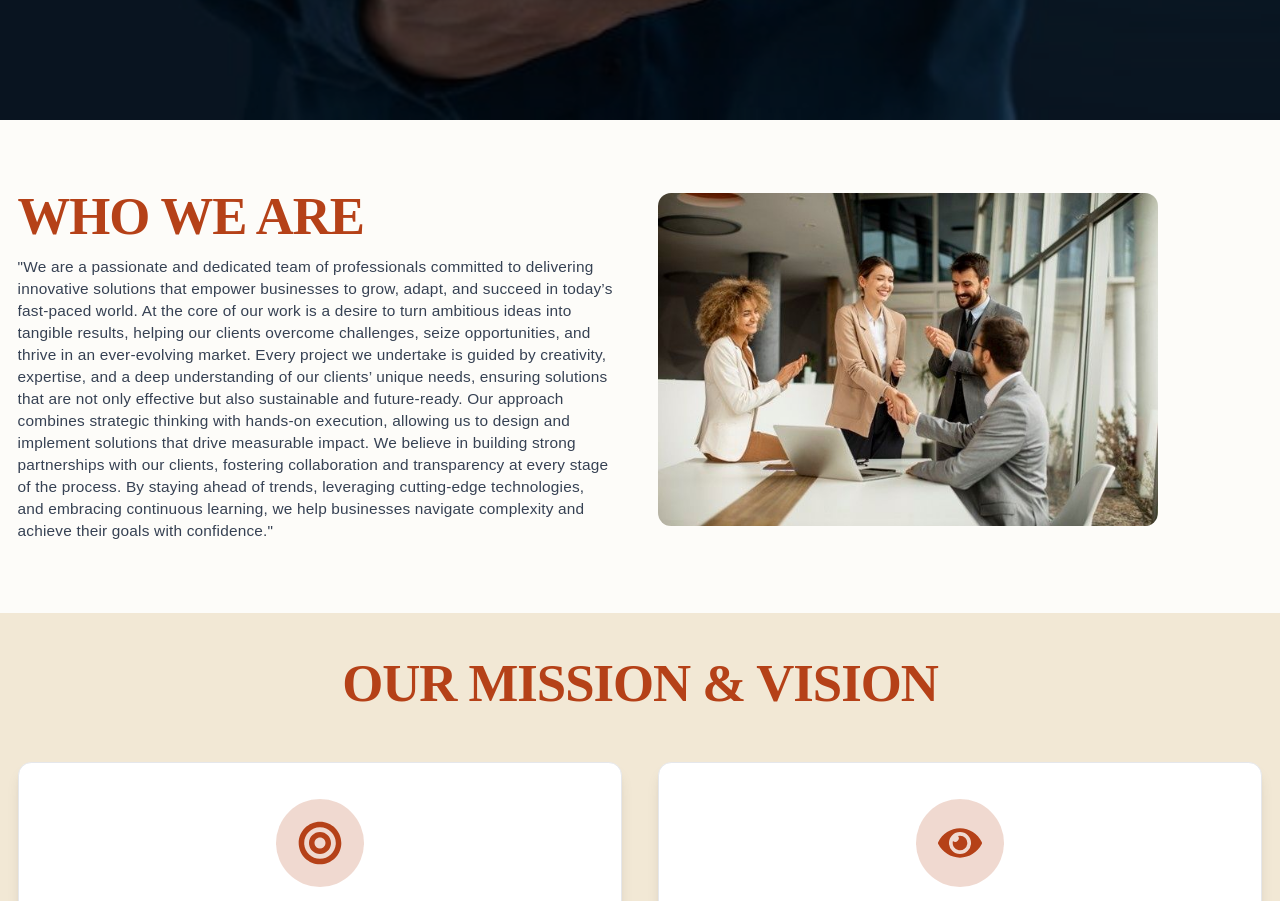
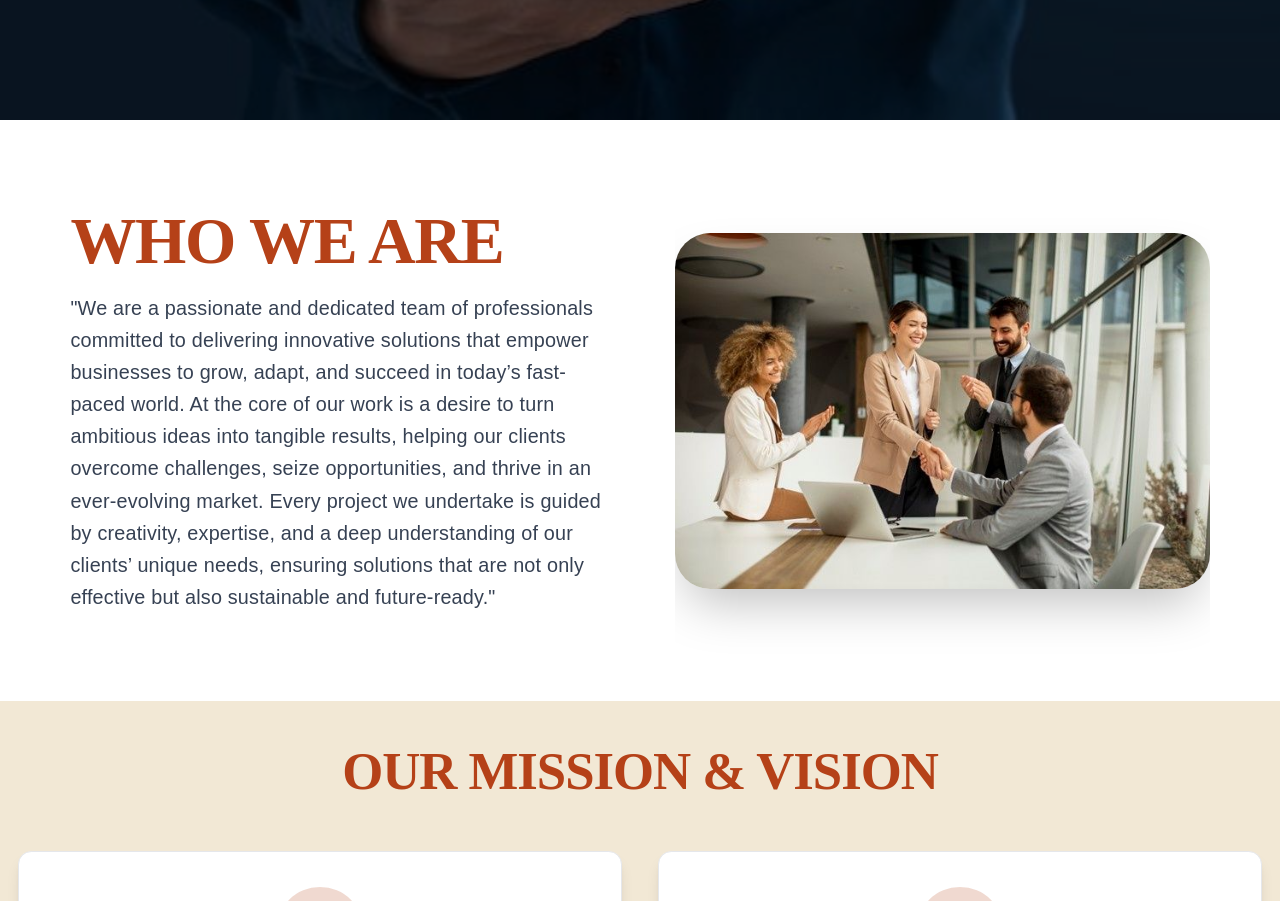
Before and after one commit to Umarnazir-7860/Bizgrow-Digital, a Next.js app: page /about-us in a window 1280 px wide. Shown: the part 680-1581 px from the top of the page. Built offline with nearby package versions, Linux system fonts and the light colour scheme.

Commit message:
Fix a about page section

```diff
--- a/app/about-us/page.jsx
+++ b/app/about-us/page.jsx
@@ -53,20 +53,22 @@ export default function AboutPage() {
         </div>
       </section>
 
-      {/* Overview Section */}
-      <div
-        className=" mx-auto flex flex-col dark:bg-[#000B25] dark:border-y-2
-       dark:border-red-700 lg:flex-row items-center py-6 px-4 gap-8"
-      >
-        {/* Text */}
-        <div className="w-full lg:w-1/2 py-5 md:py-10  flex flex-col space-y-3">
+    {/* Overview Section Wrapper: Poori screen ka background aur border yahan aayega */}
+<section className="w-full bg-white dark:bg-[#000B25] dark:border-y-2 dark:border-red-700 py-12 md:py-20">
+
+  {/* Content Container: Ye content ko center mein rakhega aur sides par padding dega */}
+  <div className="max-w-7xl mx-auto px-6 sm:px-10 md:px-16 flex flex-col lg:flex-row items-center gap-10 lg:gap-16">
+
+    {/* Text Side */}
+    <div className="w-full lg:w-1/2 flex flex-col space-y-4">
       <FadeIn direction="right" delay={0.2}>
-            <h1 className="text-4xl md:text-5xl font-bold text-[#B54118]">
+        <h2 className="text-4xl md:text-5xl lg:text-6xl font-black text-[#B54118] uppercase tracking-tighter">
           Who We Are
-            </h1>
+        </h2>
       </FadeIn>
+
       <FadeIn direction="right" delay={0.4}>
-            <p className="text-gray-700 dark:text-white text-sm mr-2 md:text-md">
+        <p className="text-gray-700 dark:text-white text-sm sm:text-base md:text-lg leading-relaxed text-justify md:text-left">
           "We are a passionate and dedicated team of professionals committed
           to delivering innovative solutions that empower businesses to
           grow, adapt, and succeed in today’s fast-paced world. At the core
@@ -76,32 +78,30 @@ export default function AboutPage() {
           project we undertake is guided by creativity, expertise, and a
           deep understanding of our clients’ unique needs, ensuring
           solutions that are not only effective but also sustainable and
-              future-ready. Our approach combines strategic thinking with
-              hands-on execution, allowing us to design and implement solutions
-              that drive measurable impact. We believe in building strong
-              partnerships with our clients, fostering collaboration and
-              transparency at every stage of the process. By staying ahead of
-              trends, leveraging cutting-edge technologies, and embracing
-              continuous learning, we help businesses navigate complexity and
-              achieve their goals with confidence."
+          future-ready."
         </p>
       </FadeIn>
     </div>
 
-        {/* Image */}
-
-        <div className="w-full lg:w-1/2 flex justify-center -mt-5 mb-3 md:mt-8 lg:mt-0">
+    {/* Image Side */}
+    <div className="w-full lg:w-1/2 flex justify-center lg:justify-end">
       <FadeIn direction="left" delay={0.4}>
+        <div className="relative">
           <Image
             src="/team-collaboration.jpg"
-              width={500}
+            width={550}
             height={400}
-              className="rounded-xl"
+            className="rounded-[2rem] shadow-2xl object-cover"
             alt="Team Collaboration"
           />
+          {/* Decorative Background Shape - Sirf bari screens par */}
+          <div className="absolute -z-10 -bottom-6 -right-6 w-32 h-32 bg-[#B54118]/5 rounded-full hidden md:block" />
+        </div>
       </FadeIn>
     </div>
+
   </div>
+</section>
 
       {/* Mission & Vision Section */}
       <section className="bg-[#F2E8D5] py-10 px-4 ">
```
Lines whose indentation alone changed are shown as unchanged.
